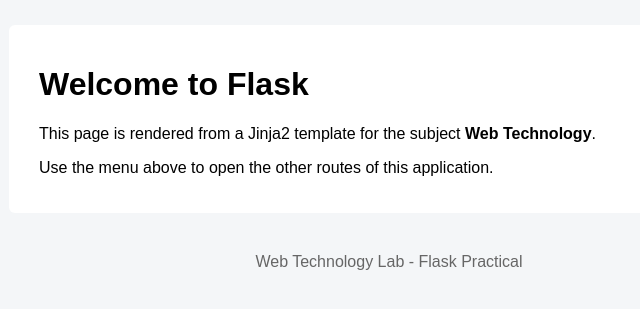
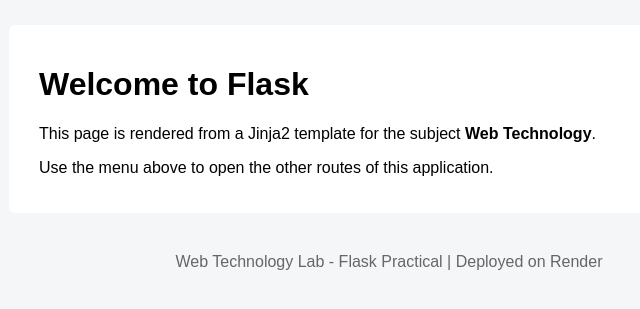
Before and after one commit to Simranverma03/webtech-practical, a Flask app: page / in a window 1280 px wide. Shown: the part 46-355 px from the top of the page, without its empty margins (251-891 px from the left). Run offline with Flask 3, Linux system fonts and the light colour scheme.

Commit message:
Update footer text to include deployment information

```diff
--- a/templates/base.html
+++ b/templates/base.html
@@ -25,6 +25,6 @@ footer { text-align: center; color: #666; padding: 15px; }
 <div class="content">
 {% block content %}{% endblock %}
 </div>
-<footer>Web Technology Lab - Flask Practical</footer>
+<footer>Web Technology Lab - Flask Practical | Deployed on Render</footer>
 </body>
 </html>
```
